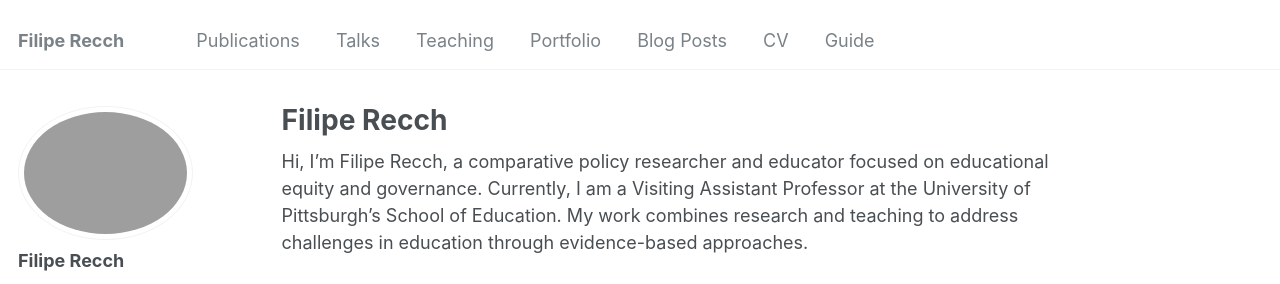
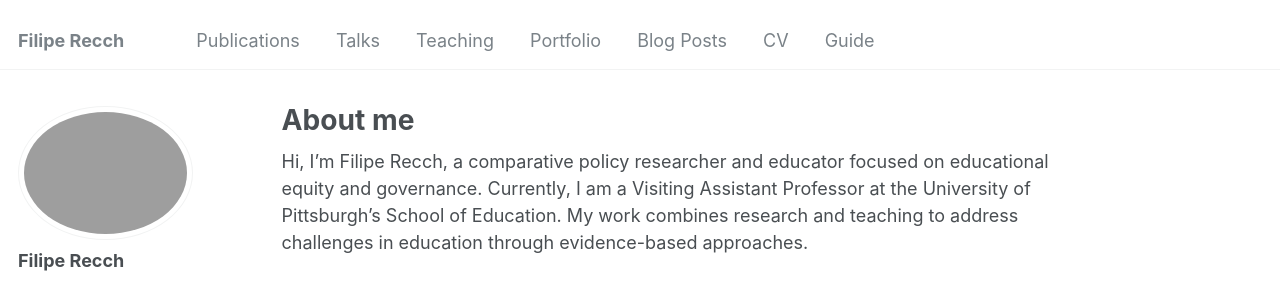
Before and after one commit to filiperecch/filiperecch.github.io, a Jekyll site: the page built from _pages/about.md, in a window 1280 px wide and 978 px high. Shown: the top 284 px of the window. Built offline with Jekyll 4.4.1, drawn with Linux system fonts in a browser that asks for light colours; some web fonts are replaced.

Commit message:
Update about.md title

```diff
--- a/_pages/about.md
+++ b/_pages/about.md
@@ -1,6 +1,6 @@
 ---
 permalink: /
-title: "Filipe Recch"
+title: "About me"
 author_profile: true
 redirect_from:
   - /about/
```
